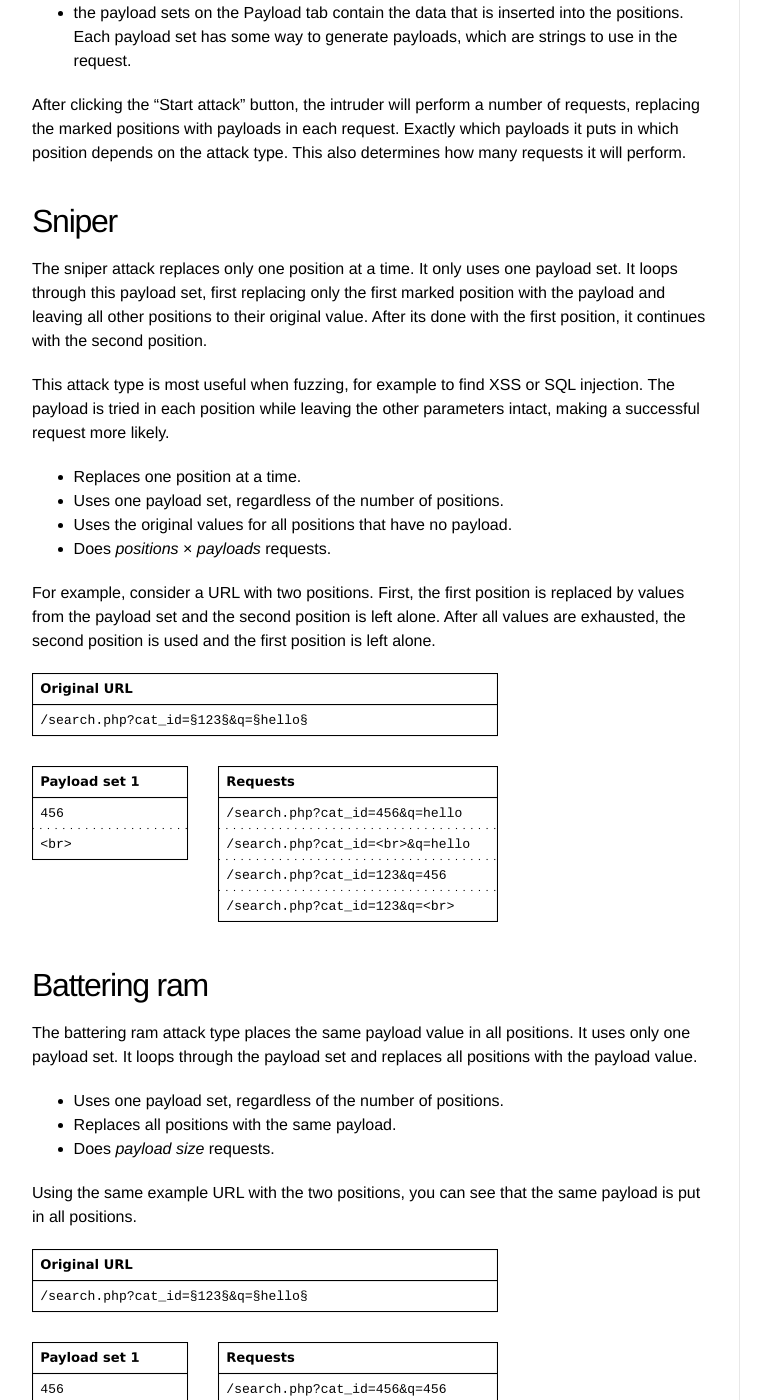
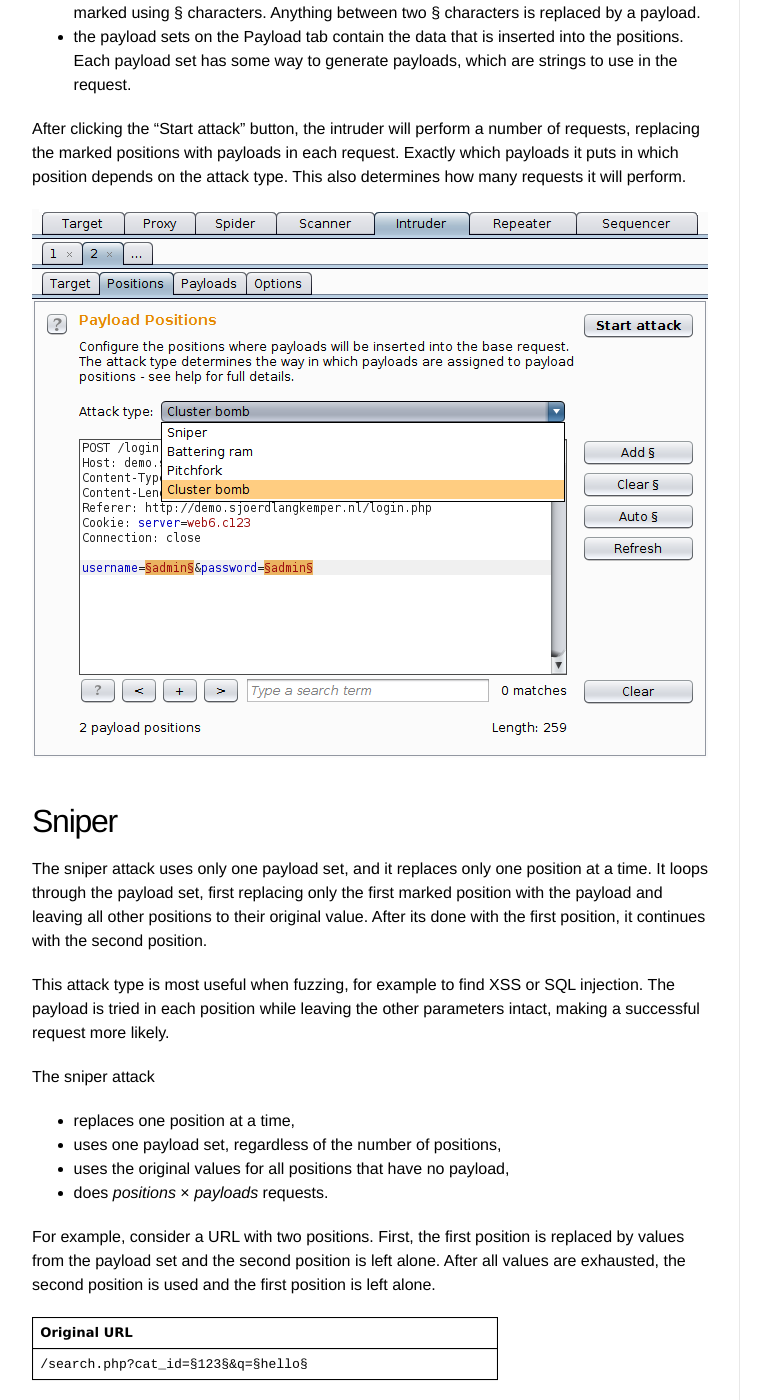
Before and after one commit to Sjord/Sjord.github.io, a Jekyll site: the page built from _posts/2017-03-02-burp-intruder-attack-types.md, in a window 1280 px wide and 1400 px high, scrolled down 677 px. Shown: the whole window, without its empty margins (108-879 px from the left). Built offline with Jekyll 4.4.1, drawn with Linux system fonts in a browser that asks for light colours; some of the changed text lies outside the part shown.

Commit message:
Add image, fix some typos

```diff
--- a/_posts/2017-03-02-burp-intruder-attack-types.md
+++ b/_posts/2017-03-02-burp-intruder-attack-types.md
@@ -9,7 +9,7 @@
 
 ## Intruder introduction
 
-Burp Intruder makes it possible perform a number of automatically modified requests. If you load a login request and a list of usernames and passwords in the intruder, for example, it can perform a brute-force attack. There are several ways to configure an intruder attack:
+Burp Intruder makes it possible to perform a number of automatically modified requests. For example, you can perform a brute-force attack by configuring the intruder with a login request and lists with usernames and passwords. There are several ways to configure an intruder attack:
 
 * the base request, as shown on the Positions tab. This is the template for the request.
 * the attack type, on the Positions tab, determines the way payloads are put in positions and is the subject of this post.
@@ -18,16 +18,20 @@
 
 After clicking the "Start attack" button, the intruder will perform a number of requests, replacing the marked positions with payloads in each request. Exactly which payloads it puts in which position depends on the attack type. This also determines how many requests it will perform.
 
+<img src="/images/burp-intruder.png">
+
 ## Sniper
 
-The sniper attack replaces only one position at a time. It only uses one payload set. It loops through this payload set, first replacing only the first marked position with the payload and leaving all other positions to their original value. After its done with the first position, it continues with the second position.
+The sniper attack uses only one payload set, and it replaces only one position at a time. It loops through the payload set, first replacing only the first marked position with the payload and leaving all other positions to their original value. After its done with the first position, it continues with the second position.
 
 This attack type is most useful when fuzzing, for example to find XSS or SQL injection. The payload is tried in each position while leaving the other parameters intact, making a successful request more likely.
 
-* Replaces one position at a time.
-* Uses one payload set, regardless of the number of positions.
-* Uses the original values for all positions that have no payload.
-* Does *positions* × *payloads* requests.
+The sniper attack
+
+* replaces one position at a time,
+* uses one payload set, regardless of the number of positions,
+* uses the original values for all positions that have no payload,
+* does *positions* × *payloads* requests.
 
 For example, consider a URL with two positions. First, the first position is replaced by values from the payload set and the second position is left alone. After all values are exhausted, the second position is used and the first position is left alone.
 
@@ -37,9 +41,11 @@
 
 The battering ram attack type places the same payload value in all positions. It uses only one payload set. It loops through the payload set and replaces all positions with the payload value.
 
-* Uses one payload set, regardless of the number of positions.
-* Replaces all positions with the same payload.
-* Does *payload size* requests.
+The battering ram
+
+* uses one payload set, regardless of the number of positions,
+* replaces all positions with the same payload,
+* does as many requests as there are payloads in the payload set.
 
 Using the same example URL with the two positions, you can see that the same payload is put in all positions.
 
@@ -53,10 +59,12 @@
 
 This attack type is useful if you have data items that belong together. For example, you have usernames with corresponding passwords and want to know whether they work with this web application. In this case you want to replace both the username and the password in the login request. Load the usernames in the first payload set, and the corresponding passwords in the second payload set. Now only one request for each username/password combination is done.
 
-* Uses as many payload sets as there are positions.
-* Replaces each position with its respective payload.
-* Does as many requests as the maximum payload set size.
-* First payload set goes into first position, etc.
+The pitchfork attack
+
+* uses as many payload sets as there are positions,
+* replaces each position with its respective payload,
+* does as many requests as the maximum payload set size,
+* first payload set goes into first position, etc.
 
 In this example you can see that it uses the first payload from each set in the first request, and the second payload from each set in the second request.
 
@@ -70,9 +78,11 @@
 
 Note that the number of requests can grow very quickly. If you have 100 usernames and 100 passwords, this attack will perform 10,000 requests. This becomes exponentially worse when using more positions, so this attack is only feasible with a relatively small number of payloads and positions.
 
-* Combines all payload sets.
-* Does *payloads*<sup>*positions*</sup> requests.
-* First payload set goes into first position, etc.
+The cluster bomb attack
+
+* makes combinations with all payload sets,
+* does *payloads*<sup>*positions*</sup> requests,
+* first payload set goes into first position, etc.
 
 The cluster bomb tries all possible combinations, while still keeping the first payload set in the first position and the second payload set in the second position.
 
```
Also changed, not shown: images/burp-intruder.png (added).
